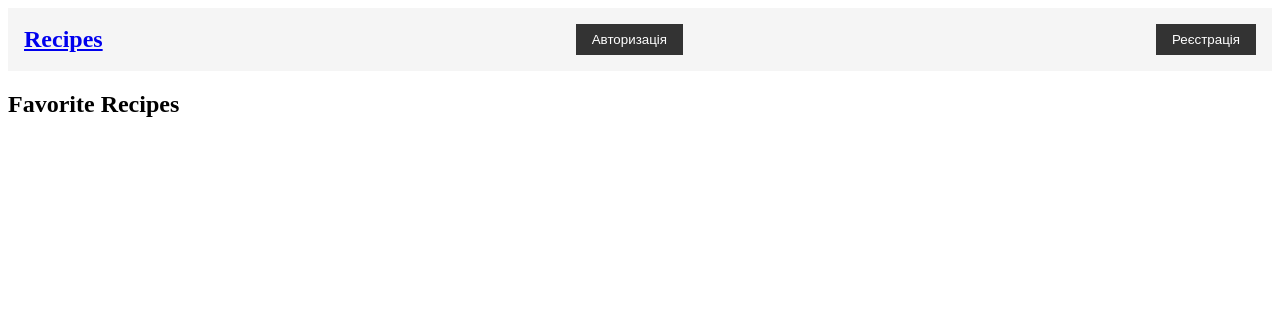
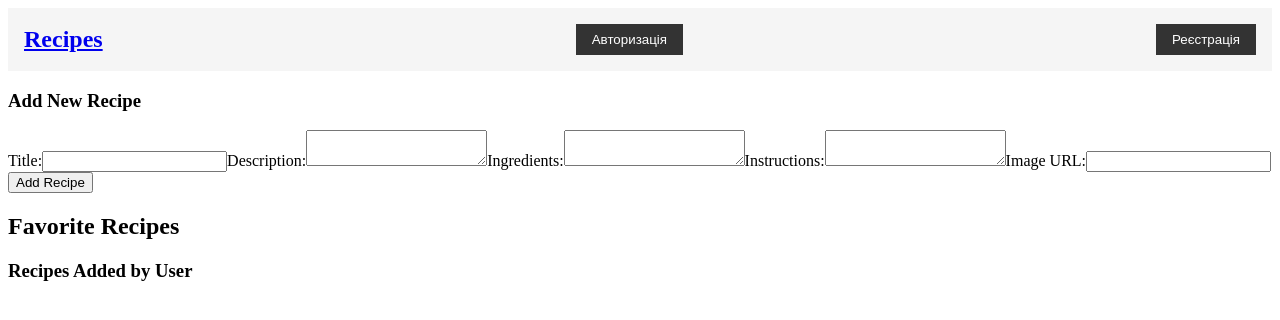
Before and after one commit to kozakevich13/recipe-menagement, a React (Create React App) app: page /favorite-recipes in a window 1280 px wide. Shown: the top 320 px of the page. Built offline with nearby package versions, Linux system fonts and the light colour scheme.

Commit message:
add new list of user's recipes

```diff
--- a/src/components/FavoriteRecipes.tsx
+++ b/src/components/FavoriteRecipes.tsx
@@ -1,14 +1,37 @@
-import React from "react";
+import React, { useState } from "react";
 import { useSelector, useDispatch } from "react-redux";
-import { removeRecipe } from "../redux/favoriteRecipes";
+import {
+  removeRecipe,
+  removeUserRecipe,
+  addUserRecipe,
+} from "../redux/favoriteRecipes";
 import RecipeItem from "./RecipeItem";
+
+interface Recipe {
+  id: number;
+  title: string;
+  description: string;
+  ingredients: string[];
+  instructions: string;
+  image?: string;
+}
 
 const FavoriteRecipes: React.FC = () => {
   const favoriteRecipes = useSelector(
     (state: any) => state.favoriteRecipes.recipes
   );
+  const userRecipes = useSelector(
+    (state: any) => state.favoriteRecipes.userRecipes
+  );
 
-  console.log("sss");
+  const [newRecipe, setNewRecipe] = useState<Recipe>({
+    id: 0,
+    title: "",
+    description: "",
+    ingredients: [],
+    instructions: "",
+    image: "",
+  });
 
   const dispatch = useDispatch();
 
@@ -16,9 +39,103 @@ const FavoriteRecipes: React.FC = () => {
     dispatch(removeRecipe(id));
   };
 
+  const handleRemoveUserRecipe = (title: string) => {
+    dispatch(removeUserRecipe(title));
+  };
+
+  const handleInputChange = (
+    e: React.ChangeEvent<HTMLInputElement | HTMLTextAreaElement>
+  ) => {
+    const { name, value } = e.target;
+
+    if (name === "ingredients") {
+      // Для поля 'ingredients' розбиваємо рядок на масив речень
+      const ingredientsArray = value.split("\n");
+      setNewRecipe((prevRecipe) => ({
+        ...prevRecipe,
+        [name]: ingredientsArray,
+      }));
+    } else {
+      // Для інших полів просто оновлюємо значення
+      setNewRecipe((prevRecipe) => ({
+        ...prevRecipe,
+        [name]: value,
+      }));
+    }
+  };
+
+  const handleAddUserRecipe = (e: React.FormEvent) => {
+    e.preventDefault();
+    dispatch(addUserRecipe(newRecipe));
+    setNewRecipe({
+      id: 0,
+      title: "",
+      description: "",
+      ingredients: [],
+      instructions: "",
+      image: "",
+    });
+  };
+
   return (
     <div>
+      <h3>Add New Recipe</h3>
+      <form onSubmit={handleAddUserRecipe}>
+        <label>
+          Title:
+          <input
+            type="text"
+            name="title"
+            value={newRecipe.title}
+            onChange={handleInputChange}
+          />
+        </label>
+        <label>
+          Description:
+          <textarea
+            name="description"
+            value={newRecipe.description}
+            onChange={handleInputChange}
+          />
+        </label>
+        <label>
+          Ingredients:
+          <textarea
+            name="ingredients"
+            value={newRecipe.ingredients.join("\n")}
+            onChange={handleInputChange}
+          />
+        </label>
+        <label>
+          Instructions:
+          <textarea
+            name="instructions"
+            value={newRecipe.instructions}
+            onChange={handleInputChange}
+          />
+        </label>
+        <label>
+          Image URL:
+          <input
+            type="text"
+            name="image"
+            value={newRecipe.image}
+            onChange={handleInputChange}
+          />
+        </label>
+        <button type="submit">Add Recipe</button>
+      </form>
       <h2>Favorite Recipes</h2>
+      <h3>Recipes Added by User</h3>
+      {userRecipes.map((recipe: any) => (
+        <div className="recipe-item" key={recipe.title}>
+          <RecipeItem key={recipe.title} recipe={recipe} />
+          {/* Відображення деталей рецепту */}
+          <button onClick={() => handleRemoveUserRecipe(recipe.title)}>
+            Remove
+          </button>
+        </div>
+      ))}
       {favoriteRecipes.map((recipe: any, index: number) => (
         <div className="recipe-item" key={recipe.id}>
           <RecipeItem key={index} recipe={recipe} />
--- a/src/redux/favoriteRecipes.ts
+++ b/src/redux/favoriteRecipes.ts
@@ -11,10 +11,12 @@ interface Recipe {
 
 interface FavoriteRecipesState {
   recipes: Recipe[];
+  userRecipes: Recipe[];
 }
 
 const initialState: FavoriteRecipesState = {
   recipes: [],
+  userRecipes: [],
 };
 
 const favoriteRecipesSlice = createSlice({
@@ -29,8 +31,17 @@ const favoriteRecipesSlice = createSlice({
         (recipe) => recipe.id !== action.payload
       );
     },
+    addUserRecipe: (state, action: PayloadAction<Recipe>) => {
+      state.userRecipes.push(action.payload);
+    },
+    removeUserRecipe: (state, action: PayloadAction<string>) => {
+      state.userRecipes = state.userRecipes.filter(
+        (recipe) => recipe.title !== action.payload
+      );
+    },
   },
 });
 
-export const { addRecipe, removeRecipe } = favoriteRecipesSlice.actions;
+export const { addRecipe, removeRecipe, addUserRecipe, removeUserRecipe } =
+  favoriteRecipesSlice.actions;
 export default favoriteRecipesSlice.reducer;
```
